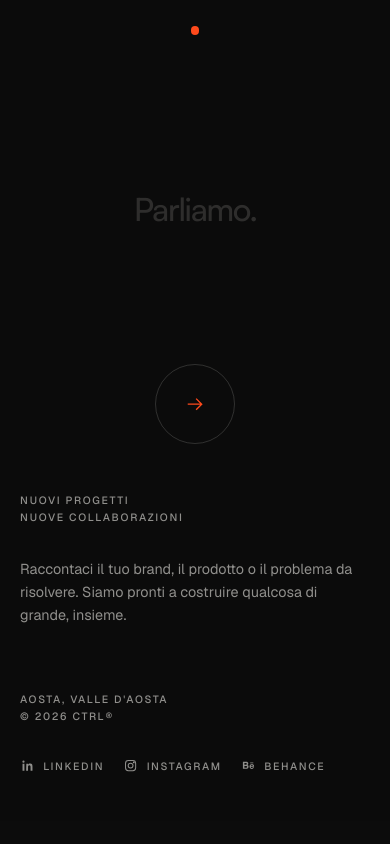
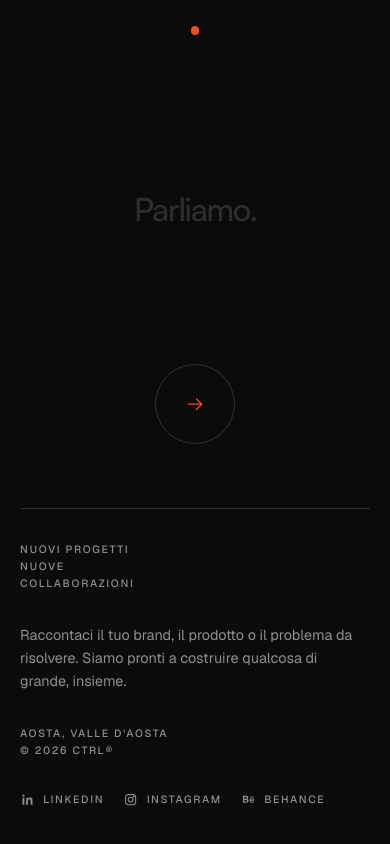
Before and after one commit to MichelBranche/ctrl, a Next.js app: page / in a window 390 px wide. Shown: the part 5041-5885 px from the top of the page. Before the commit the page ends 5862 px from the top, so only its background shows below. Built offline with nearby package versions, Linux system fonts and the light colour scheme.

Commit message:
Footer: texts below CTRL mark + per-letter orange hover

```diff
--- a/app/globals.css
+++ b/app/globals.css
@@ -1300,9 +1300,9 @@ button:focus-visible .swap span:last-child {
 }
 
 .contact-meta {
-  display: flex;
-  justify-content: space-between;
-  gap: 1rem;
+  display: grid;
+  grid-template-columns: repeat(12, minmax(0, 1fr));
+  column-gap: var(--gutter);
   padding: 1rem var(--gutter) 1.2rem;
   border-top: 1px solid rgba(255, 255, 255, 0.12);
   color: rgba(255, 255, 255, 0.46);
@@ -1310,6 +1310,9 @@ button:focus-visible .swap span:last-child {
   letter-spacing: 0.14em;
   text-transform: uppercase;
 }
+
+.contact-meta > :first-child { grid-column: 1 / span 4; }
+.contact-meta > :last-child { grid-column: 5 / span 8; justify-self: end; text-align: right; }
 
 .footer-mark {
   display: flex;
@@ -1638,9 +1641,15 @@ button:focus-visible .swap span:last-child {
   }
 
   .contact-meta {
-    flex-direction: column;
-    align-items: flex-start;
+    grid-template-columns: 1fr;
     gap: 0.45rem;
+  }
+
+  .contact-meta > :first-child,
+  .contact-meta > :last-child {
+    grid-column: auto;
+    justify-self: start;
+    text-align: left;
   }
 
   .services {
@@ -1923,7 +1932,6 @@ kbd, .cmd .mono, .cmd-trigger {
 
 /* Footer */
 .contact-title .line-mask:last-child { color: var(--accent); }
-.footer-glyph:hover { color: var(--accent); }
 .mail-link:hover { color: var(--accent); }
 
 /* Header trigger */
--- /dev/null
+++ b/components/letter-hover.tsx
@@ -0,0 +1,91 @@
+"use client";
+
+import { useRef, type RefObject } from "react";
+import { useGSAP } from "@gsap/react";
+import { gsap } from "gsap";
+
+gsap.registerPlugin(useGSAP);
+
+const ACCENT = "#ff4a1c";
+
+/**
+ * Per-letter orange hover on a big wordmark: each `[data-letter]` turns
+ * orange (with a tiny lift) while the pointer is over it, then eases back.
+ * Entering the whole mark plays a subtle wave; a tap plays a one-shot
+ * left-to-right wave. Reduced motion: colour only, no movement.
+ */
+export function useLetterHover(scope: RefObject<HTMLElement | null>) {
+  useGSAP(
+    () => {
+      const root = scope.current;
+      if (!root) return;
+      const letters = gsap.utils.toArray<HTMLElement>("[data-letter]", root);
+      if (!letters.length) return;
+      const reduce = window.matchMedia("(prefers-reduced-motion: reduce)").matches;
+      const base = getComputedStyle(letters[0]).color;
+      const lift = reduce ? {} : { yPercent: -4 };
+      const rest = reduce ? {} : { yPercent: 0 };
+
+      const on = (el: HTMLElement, delay = 0) =>
+        gsap.to(el, { color: ACCENT, ...lift, duration: 0.25, delay, ease: "power2.out", overwrite: "auto" });
+      const off = (el: HTMLElement, delay = 0) =>
+        gsap.to(el, { color: base, ...rest, duration: 0.6, delay, ease: "power2.out", overwrite: "auto" });
+
+      const wave = (amount: number) => {
+        letters.forEach((el, i) => {
+          const d = (i * amount) / letters.length;
+          gsap.timeline({ delay: d })
+            .to(el, { color: ACCENT, ...lift, duration: 0.22, ease: "power2.out" })
+            .to(el, { color: base, ...rest, duration: 0.5, ease: "power2.out" }, "+=0.12");
+        });
+      };
+
+      let touch = false;
+      const cleanups: (() => void)[] = [];
+      const listen = (el: EventTarget, type: string, fn: (e: Event) => void) => {
+        el.addEventListener(type, fn);
+        cleanups.push(() => el.removeEventListener(type, fn));
+      };
+
+      letters.forEach((el) => {
+        listen(el, "pointerenter", (e) => {
+          if ((e as PointerEvent).pointerType === "mouse") on(el);
+        });
+        listen(el, "pointerleave", (e) => {
+          if ((e as PointerEvent).pointerType === "mouse") off(el, 0.15);
+        });
+      });
+      listen(root, "pointerdown", (e) => {
+        touch = (e as PointerEvent).pointerType !== "mouse";
+        if (touch) wave(0.4);
+      });
+      listen(root, "pointerenter", (e) => {
+        if ((e as PointerEvent).pointerType !== "mouse") return;
+        // subtle colour-only shimmer on entry; the hovered letter takes over.
+        letters.forEach((el, i) => {
+          gsap.fromTo(el, { opacity: 1 }, { opacity: 0.7, duration: 0.12, delay: i * 0.04, yoyo: true, repeat: 1 });
+        });
+      });
+
+      return () => cleanups.forEach((c) => c());
+    },
+    { scope },
+  );
+}
+
+export function CtrlMark({ className }: { className?: string }) {
+  const ref = useRef<HTMLParagraphElement>(null);
+  useLetterHover(ref);
+  return (
+    <p className={className} aria-label="CTRL®" ref={ref}>
+      {"CTRL".split("").map((l) => (
+        <span data-letter aria-hidden="true" key={l} style={{ display: "inline-block" }}>
+          {l}
+        </span>
+      ))}
+      <sup data-letter aria-hidden="true" style={{ display: "inline-block" }}>
+        ®
+      </sup>
+    </p>
+  );
+}
--- a/components/pages/home-page.tsx
+++ b/components/pages/home-page.tsx
@@ -2,6 +2,7 @@ import Image from "next/image";
 import Link from "next/link";
 import { HomeMotion } from "@/components/home-motion";
 import { SiteHeader } from "@/components/site-header";
+import { CtrlMark } from "@/components/letter-hover";
 import { TiltCard } from "@/components/tilt-card";
 import { CONTACT_EMAIL, homeFeatured, services } from "@/lib/content";
 import { dict, localize, type Locale } from "@/lib/i18n";
@@ -245,9 +246,7 @@ export function HomePage({ lang }: { lang: Locale }) {
           {/* 5. CLOSING */}
           <section className="h-close" id="contact">
             <i className="h-dot" aria-hidden="true" />
-            <p className="h-mark" aria-label="CTRL®">
-              CTRL<sup>®</sup>
-            </p>
+            <CtrlMark className="h-mark" />
             <h2 className="h-close-title">
               <span className="line-mask">
                 <span data-mask="scroll">{h.closeTitle}</span>
@@ -257,14 +256,12 @@ export function HomePage({ lang }: { lang: Locale }) {
             <a href={`mailto:${CONTACT_EMAIL}`} className="h-circle h-circle-lg" aria-label={h.closeCta}>
               <Arrow />
             </a>
-            <div className="h-close-row">
+            <div className="h-close-info">
               <p className="h-small h-close-kicker">
                 <span>{h.closeKicker[0]}</span>
                 <span>{h.closeKicker[1]}</span>
               </p>
               <p className="h-close-lead">{h.closeLead}</p>
-            </div>
-            <div className="h-close-foot">
               <p className="h-small h-close-kicker">
                 <span>{h.location}</span>
                 <span>© 2026 CTRL®</span>
--- a/components/pages/home.css
+++ b/components/pages/home.css
@@ -526,22 +526,26 @@
   height: 1.4rem;
 }
 
-.h-close-row,
-.h-close-foot {
-  display: flex;
+.h-close-info {
+  display: grid;
+  grid-template-columns: repeat(12, minmax(0, 1fr));
+  column-gap: var(--gutter);
+  row-gap: 2rem;
+  align-items: start;
   width: 100%;
-  justify-content: space-between;
-  align-items: flex-end;
-  gap: 2rem;
+  margin-top: 4rem;
+  padding-top: 2rem;
+  border-top: 1px solid var(--h-rule);
   text-align: left;
 }
 
-.h-close-row {
-  margin-top: -3rem;
-}
+.h-close-info > :nth-child(1) { grid-column: 1 / span 3; }
+.h-close-info > :nth-child(2) { grid-column: 4 / span 4; }
+.h-close-info > :nth-child(3) { grid-column: 8 / span 2; }
+.h-close-info > :nth-child(4) { grid-column: 10 / span 3; justify-self: end; }
 
-.h-close-foot {
-  margin-top: 6rem;
+.h-mark [data-letter] {
+  will-change: transform;
 }
 
 .h-close-kicker {
@@ -669,16 +673,17 @@
     border-left: 0;
     padding-left: 0;
   }
-  .h-close-row,
-  .h-close-foot {
-    flex-direction: column;
-    align-items: flex-start;
+  .h-close-info {
+    grid-template-columns: 1fr 1fr;
+    column-gap: 1.5rem;
   }
-  .h-close-row {
-    margin-top: 3rem;
+  .h-close-info > :nth-child(n) {
+    grid-column: auto;
+    justify-self: start;
   }
-  .h-close-foot {
-    margin-top: 4rem;
+  .h-close-info > .h-close-lead,
+  .h-close-info > .h-socials {
+    grid-column: 1 / -1;
   }
   .h-socials {
     flex-wrap: wrap;
--- a/components/site-footer.tsx
+++ b/components/site-footer.tsx
@@ -8,6 +8,7 @@ import { ScrollTrigger } from "gsap/ScrollTrigger";
 import { ArrowIcon } from "@/components/icons";
 import { SwapText } from "@/components/swap-text";
 import { CurrentYear, LocalClock } from "@/components/local-clock";
+import { useLetterHover } from "@/components/letter-hover";
 import { useLocale } from "@/components/use-locale";
 import { CONTACT_EMAIL } from "@/lib/content";
 import { localize } from "@/lib/i18n";
@@ -17,6 +18,8 @@ gsap.registerPlugin(useGSAP, ScrollTrigger);
 export function SiteFooter() {
   const footer = useRef<HTMLElement>(null);
   const shift = useRef<HTMLDivElement>(null);
+  const markRef = useRef<HTMLDivElement>(null);
+  useLetterHover(markRef);
   const { lang, t } = useLocale();
   const f = t.footer;
   const links = [
@@ -217,19 +220,20 @@ export function SiteFooter() {
         </div>
       </div>
 
+      <div className="footer-mark" aria-hidden="true" ref={markRef}>
+        {"CTRL".split("").map((letter) => (
+          <span className="footer-glyph" key={letter} data-letter>
+            <i>{letter}</i>
+          </span>
+        ))}
+        <sup data-letter>®</sup>
+      </div>
+
       <div className="contact-meta">
         <span>© <CurrentYear /> CTRL®</span>
         <span>{f.tagline}</span>
       </div>
 
-      <div className="footer-mark" aria-hidden="true">
-        {"CTRL".split("").map((letter) => (
-          <span className="footer-glyph" key={letter}>
-            <i>{letter}</i>
-          </span>
-        ))}
-        <sup>®</sup>
-      </div>
     </footer>
   );
 }
```
